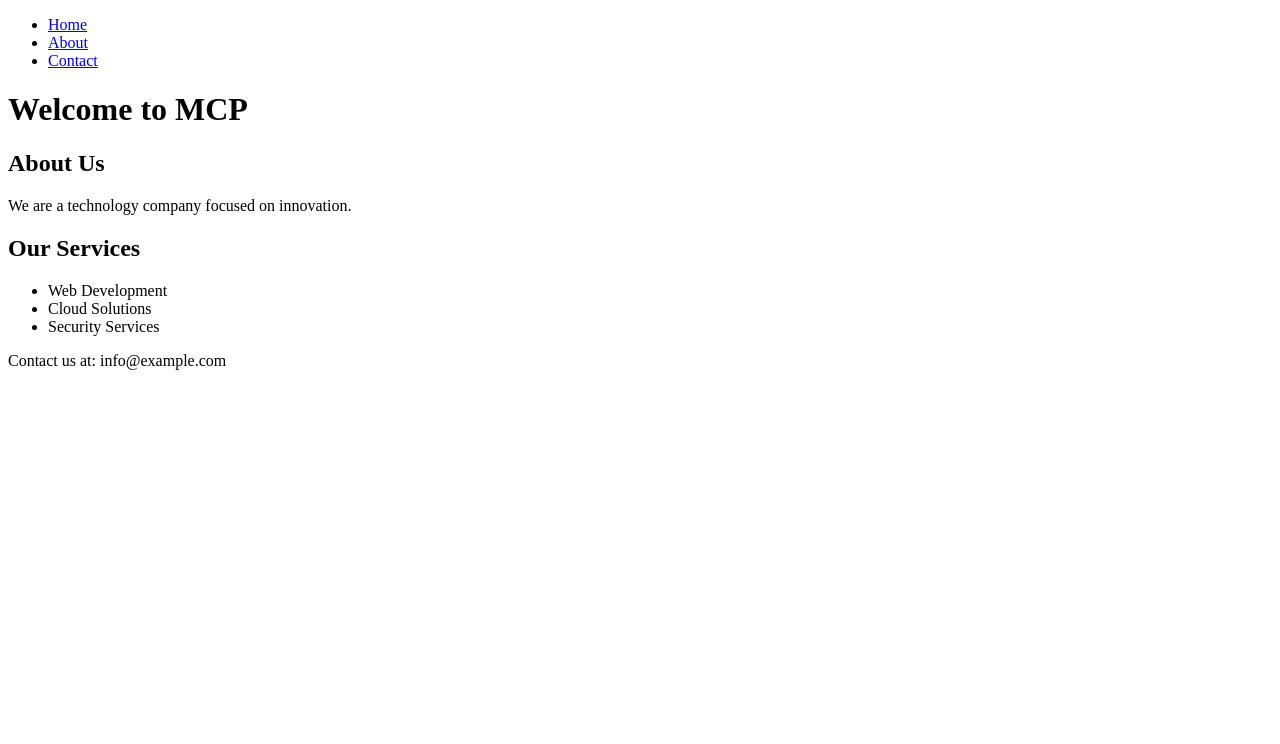
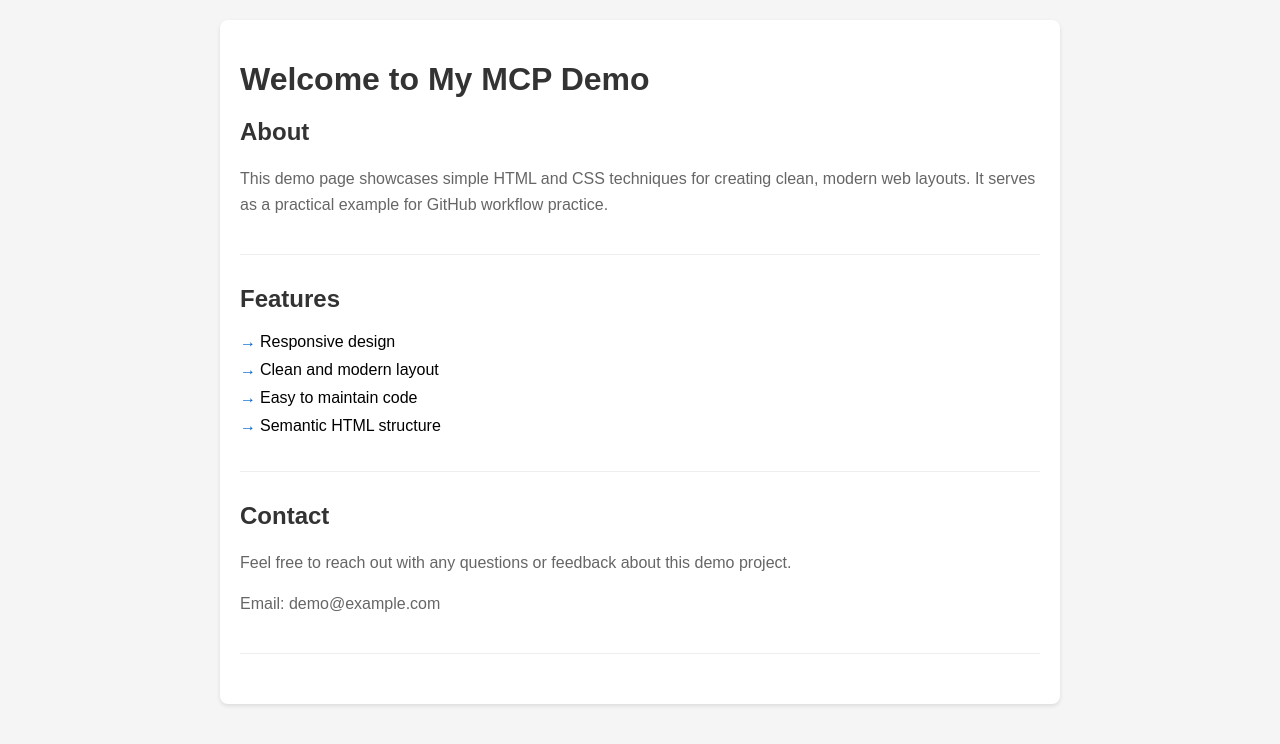
Before and after one commit to gleesonb-aurea/gleeson-mcp-2024, a plain HTML site: page index.html in a window 1280 px wide. Drawn offline with Linux system fonts and the light colour scheme.

Commit message:
Add more content sections

```diff
--- a/index.html
+++ b/index.html
@@ -3,36 +3,76 @@
 <head>
     <meta charset="UTF-8">
     <meta name="viewport" content="width=device-width, initial-scale=1.0">
-    <title>Welcome to MCP</title>
-    <link rel="stylesheet" href="styles.css">
+    <title>MCP Demo Page</title>
+    <style>
+        body {
+            font-family: Arial, sans-serif;
+            margin: 0;
+            padding: 20px;
+            background-color: #f5f5f5;
+        }
+        .container {
+            max-width: 800px;
+            margin: 0 auto;
+            background-color: white;
+            padding: 20px;
+            border-radius: 8px;
+            box-shadow: 0 2px 4px rgba(0,0,0,0.1);
+        }
+        h1, h2 {
+            color: #333;
+            margin-bottom: 20px;
+        }
+        p {
+            line-height: 1.6;
+            color: #666;
+        }
+        .section {
+            margin-bottom: 30px;
+            padding-bottom: 20px;
+            border-bottom: 1px solid #eee;
+        }
+        .features-list {
+            list-style-type: none;
+            padding: 0;
+        }
+        .features-list li {
+            margin-bottom: 10px;
+            padding-left: 20px;
+            position: relative;
+        }
+        .features-list li:before {
+            content: "→";
+            position: absolute;
+            left: 0;
+            color: #0066cc;
+        }
+    </style>
 </head>
 <body>
-    <header>
-        <nav>
-            <ul>
-                <li><a href="#home">Home</a></li>
-                <li><a href="#about">About</a></li>
-                <li><a href="#contact">Contact</a></li>
+    <div class="container">
+        <h1>Welcome to My MCP Demo</h1>
+
+        <div class="section">
+            <h2>About</h2>
+            <p>This demo page showcases simple HTML and CSS techniques for creating clean, modern web layouts. It serves as a practical example for GitHub workflow practice.</p>
+        </div>
+
+        <div class="section">
+            <h2>Features</h2>
+            <ul class="features-list">
+                <li>Responsive design</li>
+                <li>Clean and modern layout</li>
+                <li>Easy to maintain code</li>
+                <li>Semantic HTML structure</li>
             </ul>
-        </nav>
-    </header>
-    <div class="container">
-        <h1>Welcome to MCP</h1>
-        <section id="about">
-            <h2>About Us</h2>
-            <p>We are a technology company focused on innovation.</p>
-        </section>
-        <section id="services">
-            <h2>Our Services</h2>
-            <ul>
-                <li>Web Development</li>
-                <li>Cloud Solutions</li>
-                <li>Security Services</li>
-            </ul>
-        </section>
+        </div>
+
+        <div class="section">
+            <h2>Contact</h2>
+            <p>Feel free to reach out with any questions or feedback about this demo project.</p>
+            <p>Email: demo@example.com</p>
+        </div>
     </div>
-    <footer>
-        <p>Contact us at: info@example.com</p>
-    </footer>
 </body>
 </html>
```
